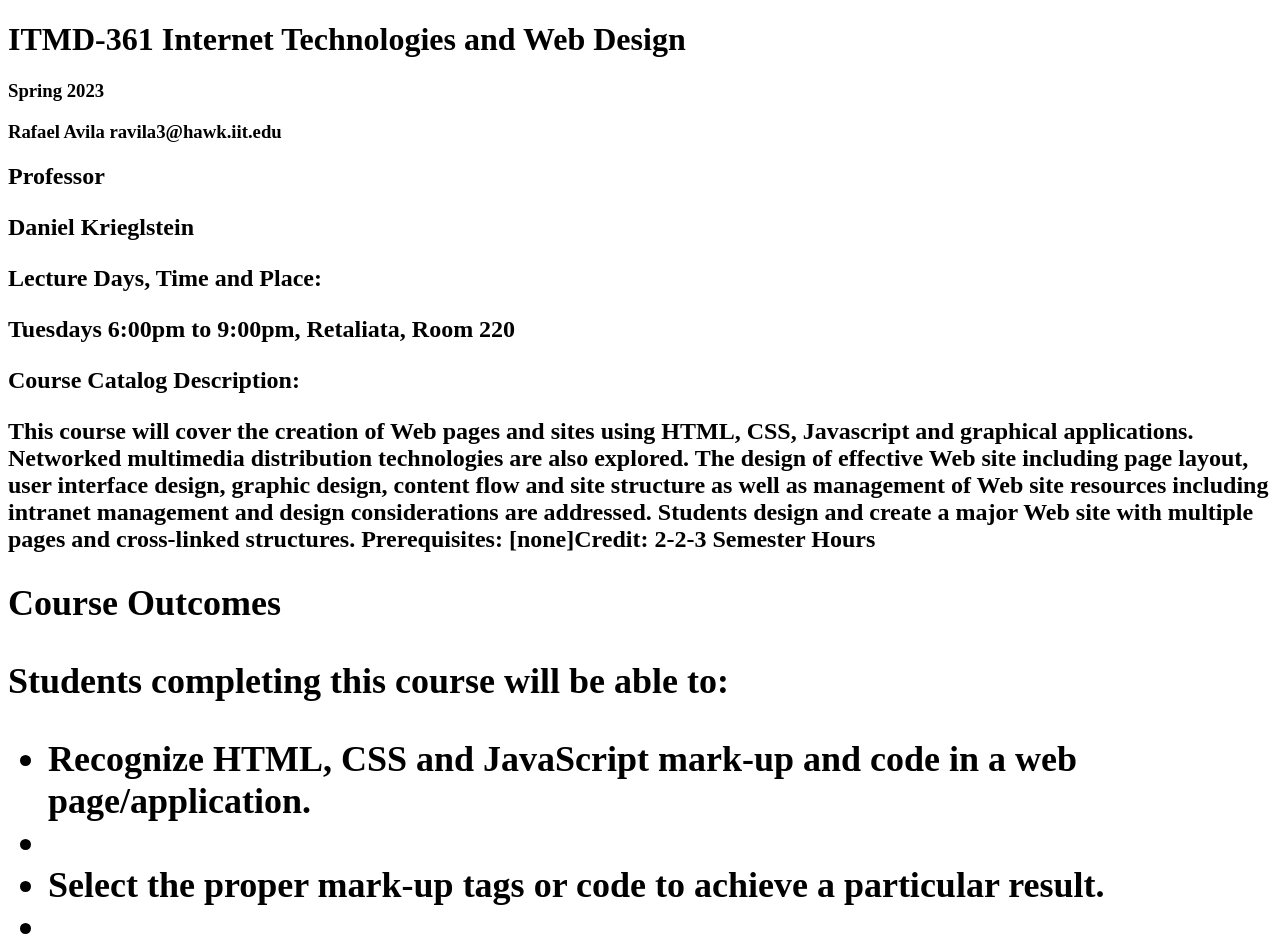
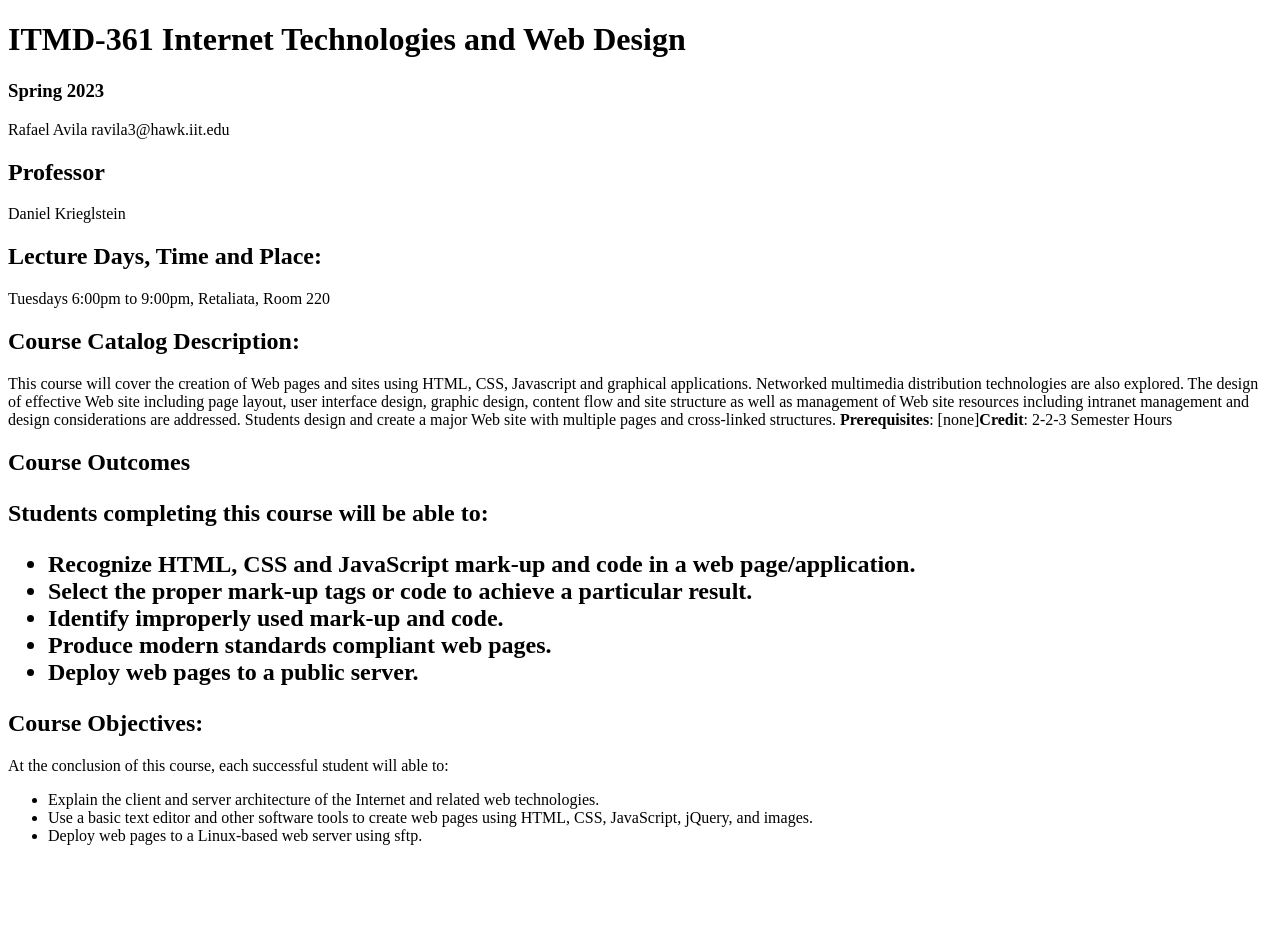
Before and after one commit to Rebel-Jedi/lab2, a plain HTML site: page index.html in a window 1280 px wide. Shown: the top 945 px of the page. After the commit the page ends 861 px from the top, so only its background shows below. Drawn offline with Linux system fonts and the light colour scheme.

Commit message:
Update index.html

```diff
--- a/index.html
+++ b/index.html
@@ -5,29 +5,29 @@
   <title>ITMD-361 Internet Technologies and Web Design</title>
 </head>
 <body>
-	<h1>ITMD-361 Internet Technologies and Web Design<h1>
-	<h3>Spring 2023<h3>
+	<h1>ITMD-361 Internet Technologies and Web Design</h1>
+	<h3>Spring 2023</h3>
 	<p>Rafael Avila ravila3@hawk.iit.edu</p>
-	<h2>Professor<h2>
+	<h2>Professor</h2>
   	<p>Daniel Krieglstein</p>
-  	<h2>Lecture Days, Time and Place:<h2>
+  	<h2>Lecture Days, Time and Place:</h2>
   	<p>Tuesdays 6:00pm to 9:00pm, Retaliata, Room 220</p>
-  	<h2>Course Catalog Description:<h2>
-  		<p>This course will cover the creation of Web pages and sites using HTML, CSS, Javascript and graphical applications. Networked multimedia distribution technologies are also explored. The design of effective Web site including page layout, user interface design, graphic design, content flow and site structure as well as management of Web site resources including intranet management and design considerations are addressed. Students design and create a major Web site with multiple pages and cross-linked structures. <strong>Prerequisites<strong>: [none]<strong>Credit<strong>: 2-2-3 Semester Hours</p>
+  	<h2>Course Catalog Description:</h2>
+  		<p>This course will cover the creation of Web pages and sites using HTML, CSS, Javascript and graphical applications. Networked multimedia distribution technologies are also explored. The design of effective Web site including page layout, user interface design, graphic design, content flow and site structure as well as management of Web site resources including intranet management and design considerations are addressed. Students design and create a major Web site with multiple pages and cross-linked structures. <strong>Prerequisites</strong>: [none]<strong>Credit</strong>: 2-2-3 Semester Hours</p>
   	<h2>Course Outcomes<h2>
   	<p>Students completing this course will be able to:</p>
   	<ul>
-  			<li>Recognize HTML, CSS and JavaScript mark-up and code in a web page/application.<li>
-  			<li>Select the proper mark-up tags or code to achieve a particular result.<li>
-  			<li>Identify improperly used mark-up and code.<li>
-  			<li>Produce modern standards compliant web pages.<li>
-  			<li>Deploy web pages to a public server.<li>
-  	<ul>
-  	<h2>Course Objectives:<h2>
+  			<li>Recognize HTML, CSS and JavaScript mark-up and code in a web page/application.</li>
+  			<li>Select the proper mark-up tags or code to achieve a particular result.</li>
+  			<li>Identify improperly used mark-up and code.</li>
+  			<li>Produce modern standards compliant web pages.</li>
+  			<li>Deploy web pages to a public server.</li>
+  	</ul>
+  	<h2>Course Objectives:</h2>
   	<p>At the conclusion of this course, each successful student will able to:</p>
   	<ul>
-  		<li>Explain the client and server architecture of the Internet and related web technologies.<li>
-  		<li>Use a basic text editor and other software tools to create web pages using HTML, CSS, JavaScript, jQuery, and images.<li>
-  		<li>Deploy web pages to a Linux-based web server using sftp.<li>
-  	<ul>
+  		<li>Explain the client and server architecture of the Internet and related web technologies.</li>
+  		<li>Use a basic text editor and other software tools to create web pages using HTML, CSS, JavaScript, jQuery, and images.</li>
+  		<li>Deploy web pages to a Linux-based web server using sftp.</li>
+  	</ul>
 </html>
```
